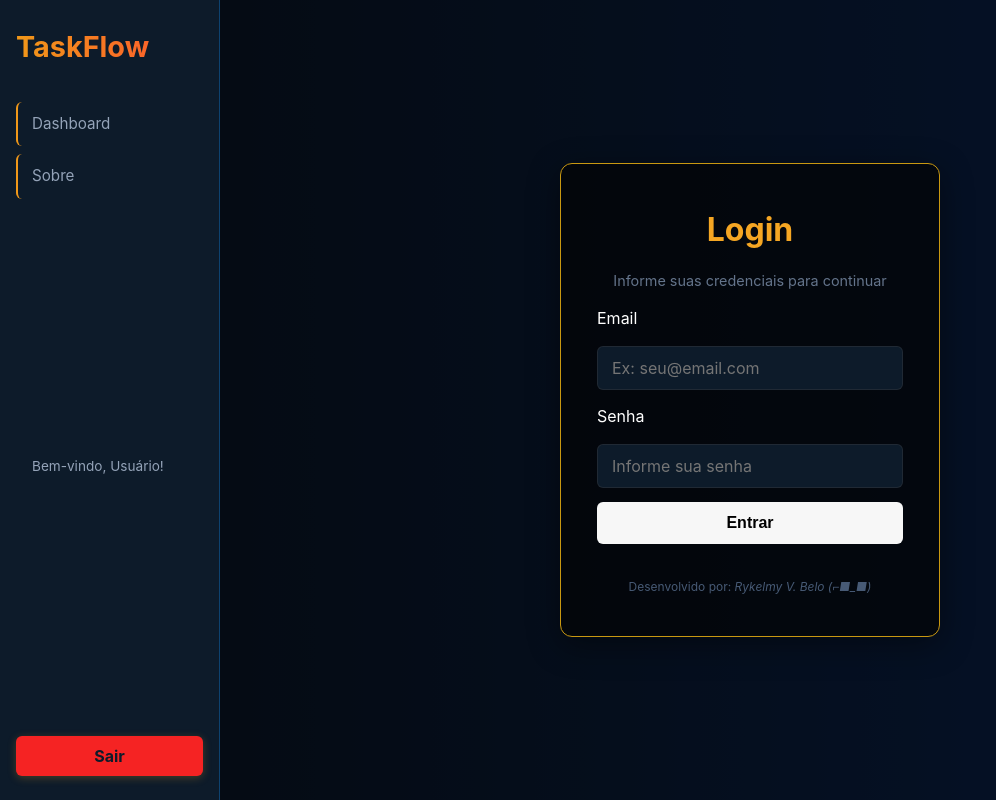
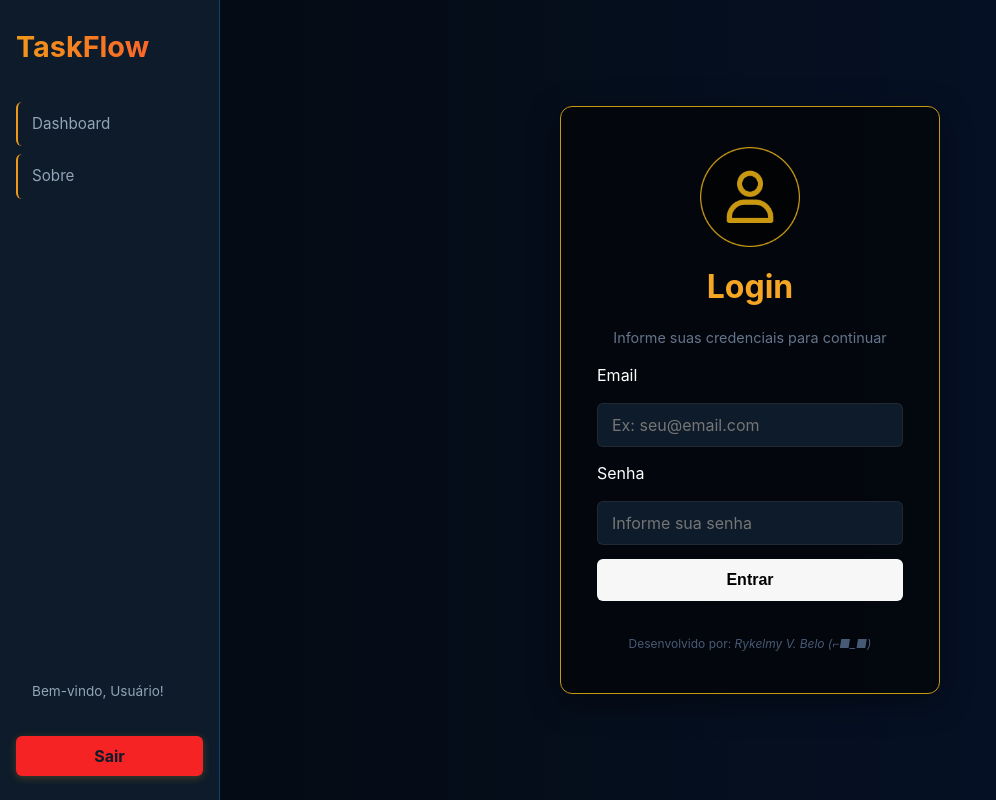
Before and after one commit to rykelmybelo-senai/senai_programador_full_stack_rykelmy_v._belo_taskflow, a React (Vite) app: page /login in a window 1280 px wide. Shown: the whole page, without its empty margins (0-996 px from the left). Built offline with nearby package versions, Linux system fonts and the light colour scheme; no server answers; sample sign-in values are in the browser's storage.

Commit message:
//Alteração da tela de login

```diff
--- a/src/componentes/sidebar.module.css
+++ b/src/componentes/sidebar.module.css
@@ -67,7 +67,7 @@
     box-shadow 0.2s ease;
   box-shadow: 0 2px 8px #f5a62340;
   white-space: nowrap;
-  margin-top: auto;
+  /* margin-top: auto; */
 }
 
 .btnLogout:hover {
@@ -97,7 +97,7 @@
 .usuarioLogado {
   color: #94a3b8;
   font-size: 0.85rem;
-  padding: 10px 14px;
+  padding: 1px 14px;
   border-left: 2px solid transparent;
   margin-top: auto;
 }
--- a/src/pages/login.css
+++ b/src/pages/login.css
@@ -5,6 +5,10 @@
   align-items: center;
   justify-content: center;
   padding: 20px;
+}
+
+.image-user {
+  margin: auto;
 }
 
 .login-card {
--- a/src/pages/login.jsx
+++ b/src/pages/login.jsx
@@ -33,6 +33,7 @@ function Login() {
   return (
     <div className="login-container">
       <div className={`login-card ${shake ? "shake" : ""}`}>
+        <img className="image-user" src="src/user_logo.webp" alt="Imagem tela login" height="100" width="100"/>
         <h1 className="login-logo">Login</h1>
         <p className="login-subtitulo">Informe suas credenciais para continuar</p>
 
```
Also changed, not shown: src/user_logo.webp (added).
